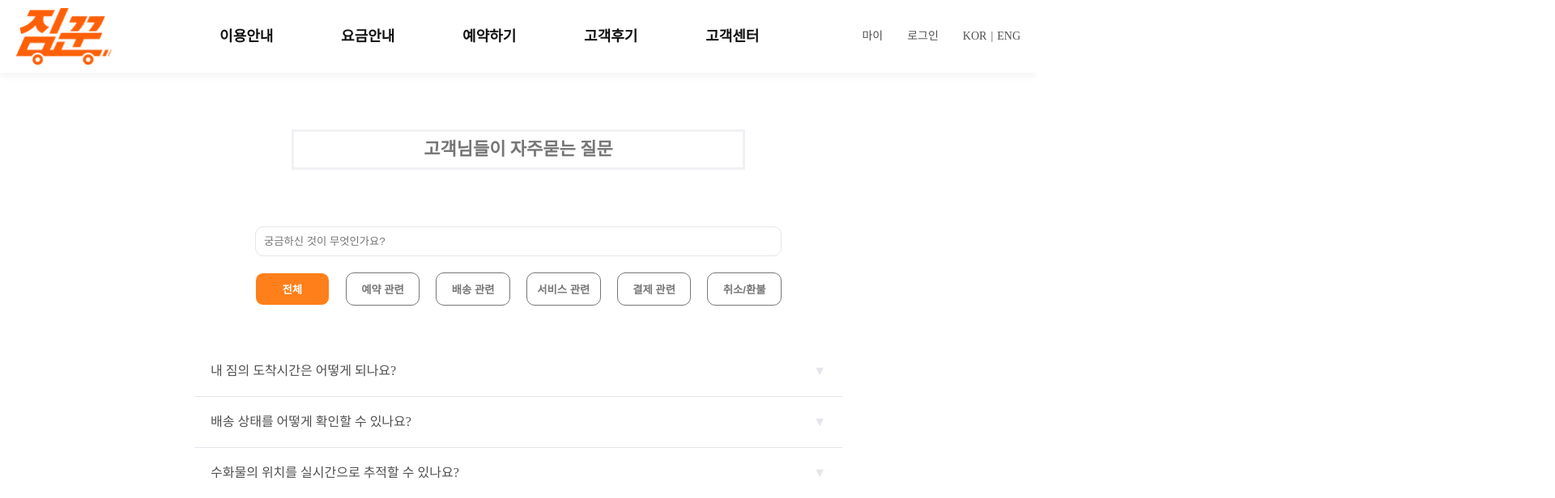
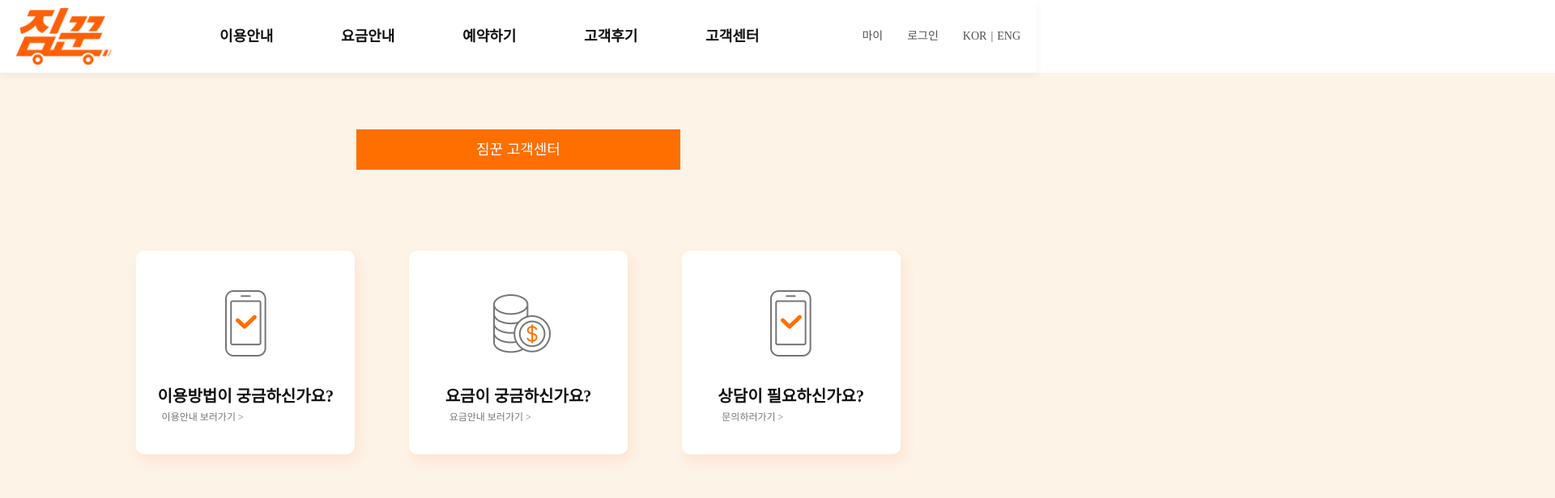
Before and after one commit to HongEungyung/jimggun, a Vue app: page /cs in a window 1280 px wide. Shown: the top 616 px of the page at 81% size, 1920 px wide, since content can reach past the window. Built offline with nearby package versions, Linux system fonts and the light colour scheme.

Commit message:
고객센터 내용추가

```diff
--- a/src/views/A6_cs.vue
+++ b/src/views/A6_cs.vue
@@ -30,32 +30,28 @@ const faqs = reactive([
     id: 3,
     category: "deliver",
     question: "수화물의 위치를 실시간으로 추적할 수 있나요?",
-    answer:
-      "수화물의 위치는 자세한 실시간 위치는 기사님의 안전 및 짐꾼의 정책상 제공되지 않습니다.",
+    answer: "수화물의 위치는 자세한 실시간 위치는 기사님의 안전 및 짐꾼의 정책상 제공되지 않습니다.",
     isOpen: false,
   },
   {
     id: 4,
     category: "deliver",
     question: "도착예정시간보다 늦게 도착하면 어떻게 해야 하나요?",
-    answer:
-      "예약일 24시간 전까지는 예약 변경이 가능합니다. 마이페이지에서 예약 내역을 확인하고 변경할 수 있습니다.",
+    answer: "예약일 24시간 전까지는 예약 변경이 가능합니다. 마이페이지에서 예약 내역을 확인하고 변경할 수 있습니다.",
     isOpen: false,
   },
   {
     id: 5,
     category: "payment",
     question: "추가 요금이 발생할 수 있는 경우는 언제인가요?",
-    answer:
-      "추가요금은 거리에 따른 추가요금이 발생할 수 있습니다. 자세한 참고사항은 요금안내를 참고해주세요.",
+    answer: "추가요금은 거리에 따른 추가요금이 발생할 수 있습니다. 자세한 참고사항은 요금안내를 참고해주세요.",
     isOpen: false,
   },
   {
     id: 6,
     category: "service",
     question: "운송이 불가능한 물품은 무엇인가요?",
-    answer:
-      "위험성 품목, 분실 및 도난의 우려가 있는 귀중품, 동·식물 등이 있습니다.",
+    answer: "위험성 품목, 분실 및 도난의 우려가 있는 귀중품, 동·식물 등이 있습니다.",
     isOpen: false,
   },
   {
@@ -91,8 +87,7 @@ const faqs = reactive([
     id: 11,
     category: "deliver",
     question: "운송 취소 시 환불이 가능한가요?",
-    answer:
-      "운송 중에 취소는 불가하며, 나의 짐 픽업 1일 전 취소 시 50%를 환불해주며 그 전에는 100% 환불해드립니다.",
+    answer: "운송 중에 취소는 불가하며, 나의 짐 픽업 1일 전 취소 시 50%를 환불해주며 그 전에는 100% 환불해드립니다.",
     isOpen: false,
   },
   {
@@ -128,8 +123,7 @@ const faqs = reactive([
     id: 16,
     category: "deliver",
     question: "역이나 공항같은 경우에도 비대면으로 이루어지나요?",
-    answer:
-      "짐꾼의 무인보관함이 있는 경우 비대면이 가능하며, 없는 경우에는 대면으로 이루어집니다.",
+    answer: "짐꾼의 무인보관함이 있는 경우 비대면이 가능하며, 없는 경우에는 대면으로 이루어집니다.",
     isOpen: false,
   },
   {
@@ -205,8 +199,7 @@ const faqs = reactive([
     id: 26,
     category: "cancellation",
     question: "환불 요청시 처리기간은 어떻게 되나요?",
-    answer:
-      "환불 요청시 검토 후 환불 승인이 난 이후로 3영업일 이내에 결제하신 계좌로 환불됩니다.",
+    answer: "환불 요청시 검토 후 환불 승인이 난 이후로 3영업일 이내에 결제하신 계좌로 환불됩니다.",
     isOpen: false,
   },
   {
@@ -247,8 +240,7 @@ function handleInput(event) {
 const filteredFAQs = computed(() => {
   return faqs.filter((faq) => {
     return (
-      (selectedCategory.value === "all" ||
-        faq.category === selectedCategory.value) &&
+      (selectedCategory.value === "all" || faq.category === selectedCategory.value) &&
       (faq.question.toLowerCase().includes(searchQuery.value.toLowerCase()) ||
         faq.answer.toLowerCase().includes(searchQuery.value.toLowerCase()))
     );
@@ -304,26 +296,61 @@ const nextPage = () => {
 <template>
   <!-- cs 전체 레이아웃 -->
   <section class="cs-container">
+
     <div class="cs-wrap inner">
-      <!-- 1. cs 제목 -->
+      <!-- 0. 바로가기 -->
+
+      <div class="quick-wrap">
+      <div class="quick-bg"></div>
+        <h2 class="quick-title">짐꾼 고객센터</h2>
+        <ul class="quick-menu">
+          <li class="quick-list">
+            <router-link to="/information">
+              <div class="quick-img">
+                <img src="/public/images/lee/phone.png" alt="핸드폰아이콘" />
+              </div>
+              <p class="quick-text">
+              <span class="quick-text1"><strong>이용방법</strong>이 궁금하신가요?</span>
+              <span class="quick-text2">이용안내 보러가기 ></span>
+              </p>
+            </router-link>
+          </li>
+          <li class="quick-list">
+            <router-link to="/charge">
+              <div class="quick-img quick-img2">
+                <img src="/public/images/lee/bill.png" alt="핸드폰아이콘" />
+              </div>
+              <p class="quick-text">
+              <span class="quick-text1"><strong>요금</strong>이 궁금하신가요?</span>
+              <span class="quick-text2">요금안내 보러가기 ></span>
+              </p>
+            </router-link>
+          </li>
+          <li class="quick-list">
+            <router-link to="/inquiry">
+              <div class="quick-img">
+                <img src="/public/images/lee/phone.png" alt="핸드폰아이콘" />
+              </div>
+              <p class="quick-text">
+              <span class="quick-text1"><strong>상담</strong>이 필요하신가요?</span>
+              <span class="quick-text2">문의하러가기 ></span>
+              </p>
+            </router-link>
+          </li>
+        </ul>
+      </div>
+      <!-- 1. FAQ 제목 -->
       <h2 class="cs-title"><span>고객님들이 자주묻는 질문</span></h2>
       <!-- 2. 검색창 -->
       <div class="cs-search">
-        <input
-          type="text"
-          v-model="searchQuery"
-          @input="handleInput"
-          placeholder="궁금하신 것이 무엇인가요?" />
+        <input type="text" v-model="searchQuery" @input="handleInput" placeholder="무엇이 궁금하신가요?" />
       </div>
       <!-- 3. 카테고리 탭 영역 -->
       <div class="cs-category">
         <button
           v-for="category in categories"
           :key="category.id"
-          :class="[
-            'category-btn',
-            { active: selectedCategory === category.id },
-          ]"
+          :class="['category-btn', { active: selectedCategory === category.id }]"
           @click="selectedCategory1(category.id)">
           {{ category.name }}
         </button>
@@ -345,9 +372,7 @@ const nextPage = () => {
         <div class="pagination">
           <button @click="prevPage" :disabled="currentPage === 1">이전</button>
           <span>{{ currentPage }} / {{ totalPages }}</span>
-          <button @click="nextPage" :disabled="currentPage === totalPages">
-            다음
-          </button>
+          <button @click="nextPage" :disabled="currentPage === totalPages">다음</button>
         </div>
       </div>
       <!-- 5. 문의하기 -->
@@ -367,40 +392,119 @@ const nextPage = () => {
   margin: 0 auto;
   padding: 0 20px;
 }
+a {
+  text-decoration: none;
+  color: $font-primary;
+}
 .cs-container {
   width: 100%;
-  // height: 98%;
-  // background-color: $sub-color;
-  // margin-top: 100px;
   position: relative;
+  // padding-bottom: 100px;
   .cs-wrap {
-    // position: absolute;
-    // top: 100px;
     width: 100%;
-    // height: 98%;
-    // padding-top: 100px;
-    // margin-top: 100px;
     display: flex;
     flex-direction: column;
     align-items: center;
-    // background-color: $white;
+
+    // 0. 바로가기
+    .quick-wrap {
+      width: 100%;
+      max-width: 1000px;
+      position: relative;
+      display: flex;
+      flex-direction: column;
+      align-items: center;
+      padding-bottom: 50px;
+      // background-color: $white;
+      .quick-bg{
+        position: absolute;
+        top: 0;
+        left: -10000;
+        width: 20000px;
+        height: 100%;
+        background-color: $sub-color;
+        z-index: -1;
+      }
+      .quick-title {
+        width: 100%;
+        max-width: 400px;
+        height: 50px;
+        display: flex;
+        align-items: center;
+        justify-content: center;
+        background-color: $primary-color;
+        margin: 70px 0;
+        color: $white;
+        font-size: $text-font-L;
+      }
+      .quick-menu {
+        display: flex;
+        gap: 10px;
+        align-items: center;
+        justify-content: space-around;
+        width: 100%;
+        margin-top: 30px;
+        margin-bottom: 75px;
+        .quick-list {
+          display: flex;
+          align-items: center;
+          width: calc(100% / 3);
+          max-width: 270px;
+          box-shadow: $reservation-boxShadow;
+          border-radius: 10px;
+          background-color: $white;
+          a {
+            display: flex;
+            width: 100%;
+            flex-direction: column;
+            align-items: center;
+            padding: 40px 0;
+            gap: 30px;
+            .quick-img {
+              width: 100px;
+              height: 100px;
+              display: flex;
+              align-items: center;
+              justify-content: center;
+            }
+            .quick-img2{
+              padding-left: 10px;
+            }
+            .quick-text {
+              display: flex;
+              flex-direction: column;
+              gap: 10px;
+              .quick-text1{
+                font-size: 20px;
+                font-weight: 700;
+              }
+              .quick-text2{
+                padding-left: 5px;
+                font-size: $text-font-XS;
+                color: $font-light-gray;
+              }
+            }
+          }
+        }
+      }
+    }
     // 1. cs 제목
     .cs-title {
-      width: 100%;
-      max-width: 560px;
-      // height: 60px;
-      padding: 11px 0;
-      display: flex;
-      align-items: center;
-      justify-content: center;
-      border: 3px solid #f1f1f5;
-      margin: 70px 0;
-      // 타이틀 글자조절
+      font-size: $title-font-M;
+      font-weight: bold;
+      min-width: 240px;
+      text-align: center;
+      margin-top: 100px;
+      margin-bottom: 50px;
       span {
-        color: $font-light-gray;
-        font-size: $title-font-XS;
-        font-weight: bold;
+        // color: $primary-color;
       }
+      @media screen and (max-width : 768px){
+          font-size: $title-font-S;
+        }
+        @media screen and (max-width : 390px){
+          font-size: $title-font-XS;
+        }
     }
     // 2. 검색창
     .cs-search {
@@ -447,6 +551,7 @@ const nextPage = () => {
     }
     // 4. 자주묻는 질문들
     .cs-faqs {
+      background-color: white;
       margin-top: 50px;
       width: 100%;
       display: flex;
@@ -456,7 +561,7 @@ const nextPage = () => {
         display: flex;
         flex-direction: column;
         // align-items: center;
-        max-width: 800px;
+        max-width: 950px;
         width: 100%;
 
         // 4-1. 질문
@@ -484,6 +589,7 @@ const nextPage = () => {
             background-color: $sub-color;
             padding: 30px 0;
             padding-left: 60px;
+            padding-right: 60px;
             font-weight: 400;
           }
         }
```
Also changed, not shown: public/images/lee/bill.png (added), public/images/lee/phone.png (added).
